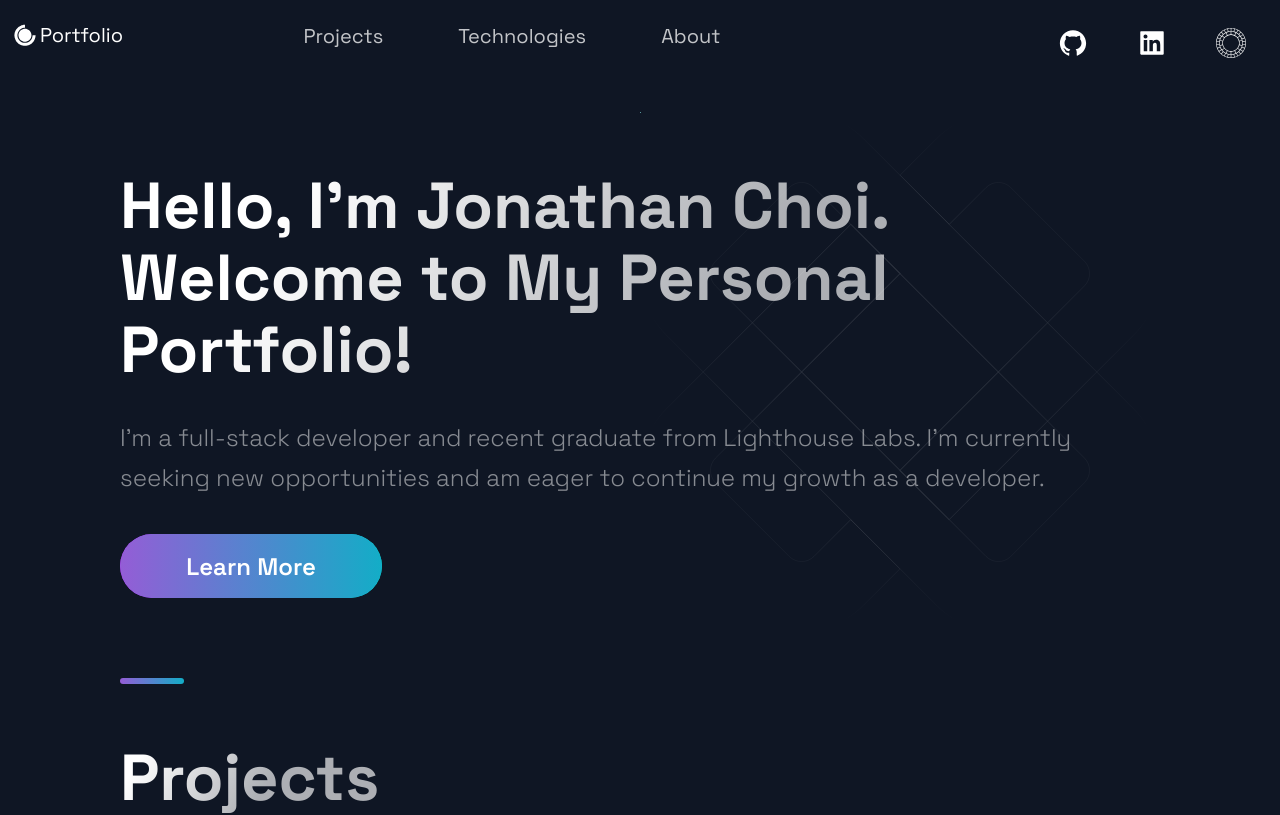
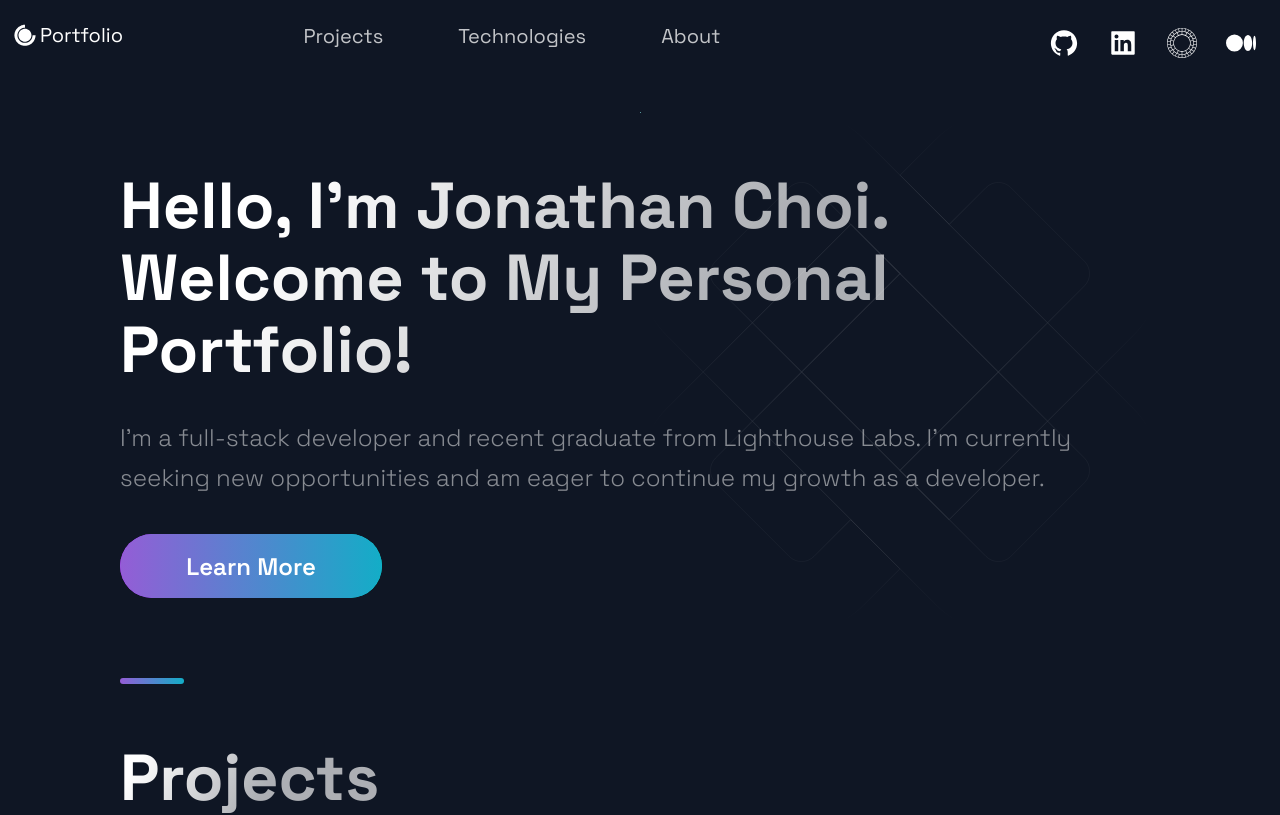
Before and after one commit to jon-choi/Website, a Next.js app: page / in a window 1280 px wide. Shown: the top 815 px of the page. Built offline with nearby package versions, Linux system fonts and the light colour scheme.

Commit message:
add link for medium blog

```diff
--- a/src/components/Footer/Footer.js
+++ b/src/components/Footer/Footer.js
@@ -1,6 +1,6 @@
 import React from "react";
 import { AiFillGithub, AiFillLinkedin } from "react-icons/ai";
-import { SiVsco } from "react-icons/si";
+import { SiVsco, SiMedium } from "react-icons/si";
 
 import { SocialIcons } from "../Header/HeaderStyles";
 import {
@@ -46,6 +46,9 @@ const Footer = () => {
           <SocialIcons href="https://vsco.co/choisyabass/gallery">
             <SiVsco size="3rem" />
           </SocialIcons>
+          <SocialIcons href="https://medium.com/@jonchoi11">
+            <SiMedium size="3rem" />
+          </SocialIcons>
         </SocialContainer>
       </SocialIconsContainer>
     </FooterWrapper>
--- a/src/components/Header/Header.js
+++ b/src/components/Header/Header.js
@@ -3,6 +3,7 @@ import React from "react";
 import { AiFillGithub, AiFillLinkedin } from "react-icons/ai";
 import { DiCssdeck } from "react-icons/di";
 import { SiVsco } from "react-icons/si";
+import { SiMedium } from "react-icons/si";
 
 import {
   Container,
@@ -58,6 +59,9 @@ const Header = () => (
       <SocialIcons href="https://vsco.co/choisyabass/gallery">
         <SiVsco size="3rem" />
       </SocialIcons>
+      <SocialIcons href="https://medium.com/@jonchoi11">
+        <SiMedium size="3rem" />
+      </SocialIcons>
     </Div3>
   </Container>
 );
```
